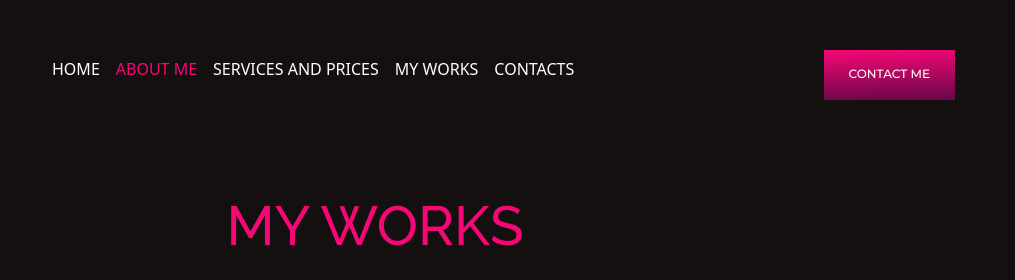
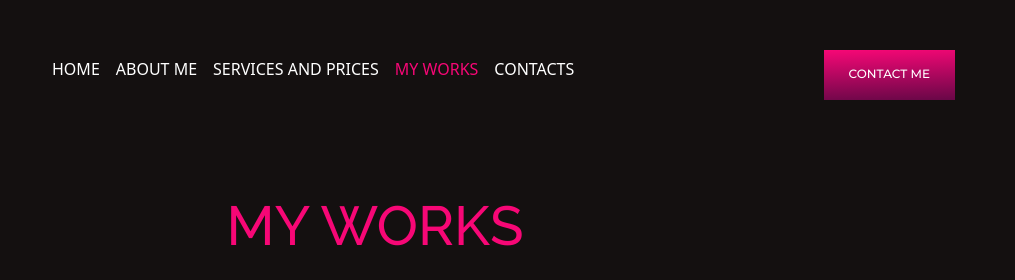
Before and after one commit to pohuliaieva/Portfolio-project, a plain HTML site: page works.html in a window 1280 px wide. Shown: the top 280 px of the page, 265-1280 px from the left. Drawn offline with nearby package versions, Linux system fonts and the light colour scheme.

Commit message:
Fixed nav

```diff
--- a/works.html
+++ b/works.html
@@ -45,13 +45,13 @@
                                     <a class="nav-link" aria-current="page" href="/">home</a>
                                 </li>
                                 <li class="nav-item ">
-                                    <a class="nav-link active" aria-current="page" href="/about.html">about me</a>
+                                    <a class="nav-link " aria-current="page" href="/about.html">about me</a>
                                 </li>
                                 <li class="nav-item ">
                                     <a class="nav-link " href="#">Services and prices</a>
                                 </li>
                                 <li class="nav-item ">
-                                    <a class="nav-link" href="/works.html">My works</a>
+                                    <a class="nav-link active" href="/works.html">My works</a>
                                 </li>
                                 <li class="nav-item ">
                                     <a class="nav-link" href="/contact.html">Contacts</a>
```
Also changed, not shown: index.html (+2 -2 lines).
